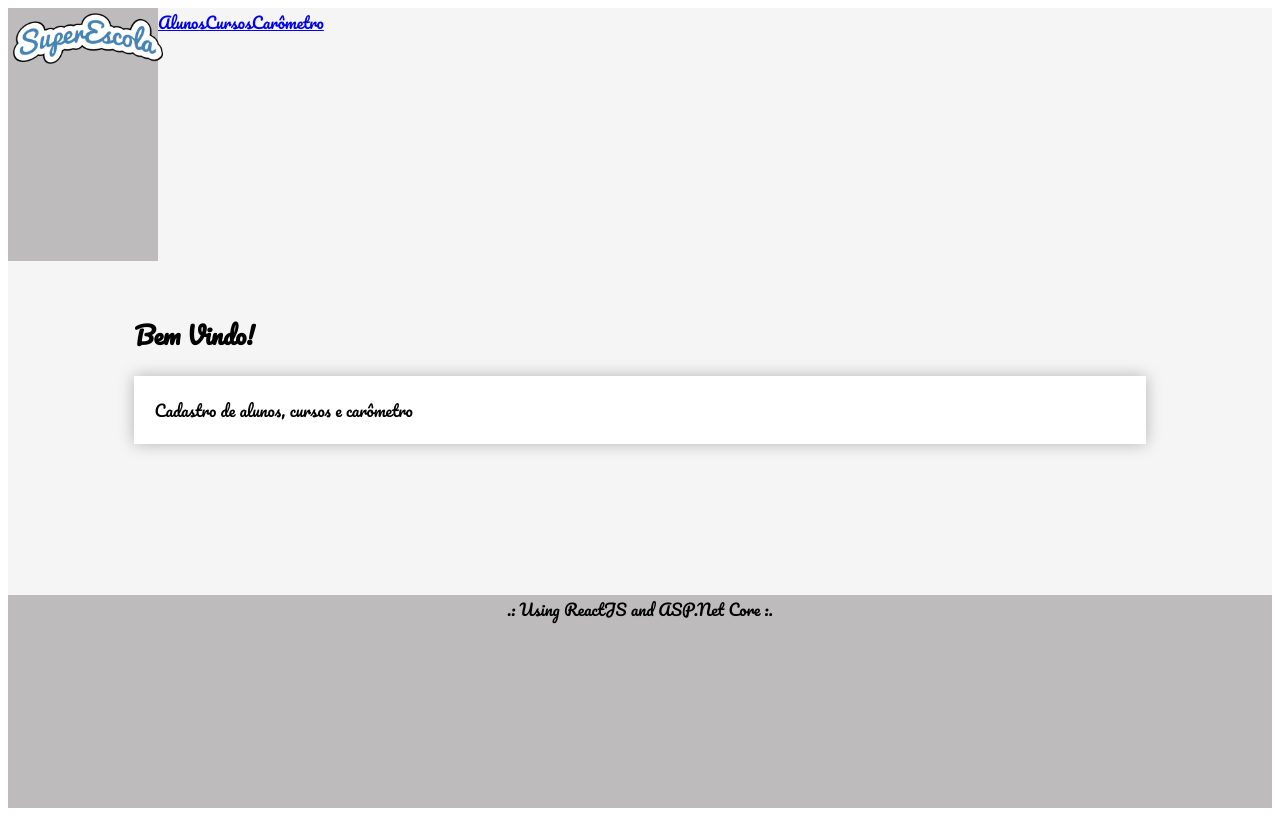
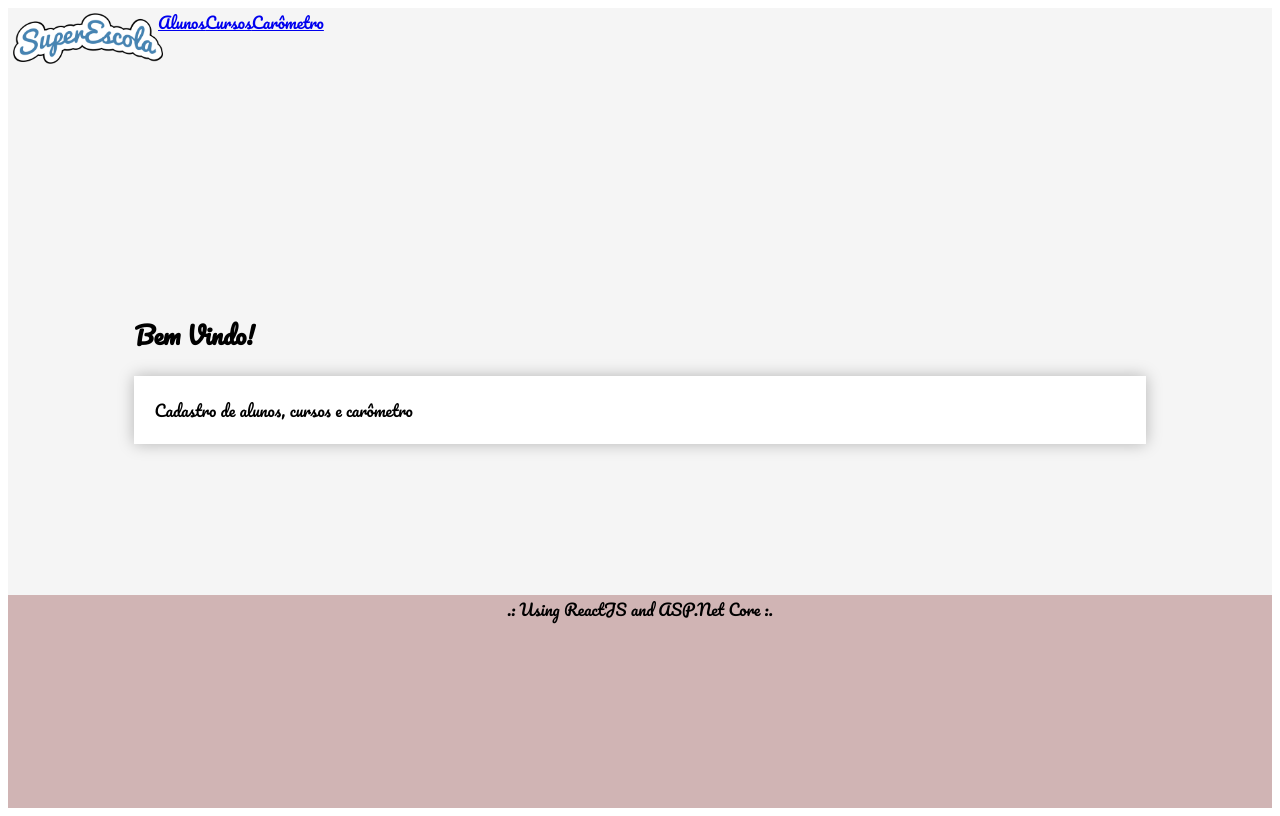
Before and after one commit to lcunha957/DS402_InternetIII, a React (Create React App) app in the folder Proj2-Escola/escola/: page / in a window 1280 px wide. Built offline with nearby package versions, Linux system fonts and the light colour scheme.

Commit message:
teste de bg-menu no index.css
pagina 13, apostila 04 de react

```diff
--- a/Proj2-Escola/escola/src/App.css
+++ b/Proj2-Escola/escola/src/App.css
@@ -1,5 +1,5 @@
 :root {
-  --bg-menu: #bdbbbb;
+  --bg-menu: #d0b4b4;
     --logo-width: 150px;
     --content-header-height: 60px;
     --content-footer-height: 40px;
--- a/Proj2-Escola/escola/src/components/template/Logo.css
+++ b/Proj2-Escola/escola/src/components/template/Logo.css
@@ -1,5 +1,5 @@
 aside.logo {
-    background-color: var(--bg-menu);
+    background-color: var (--bg-menu);
 }
 aside.logo img {
     width: 100%;
--- a/Proj2-Escola/escola/src/index.css
+++ b/Proj2-Escola/escola/src/index.css
@@ -1,5 +1,5 @@
 :root {
-  --bg-menu: #bdbbbb;
+  --bg-menu: #06a005ab;
 }
 body {
   box-sizing: border-box;
```
